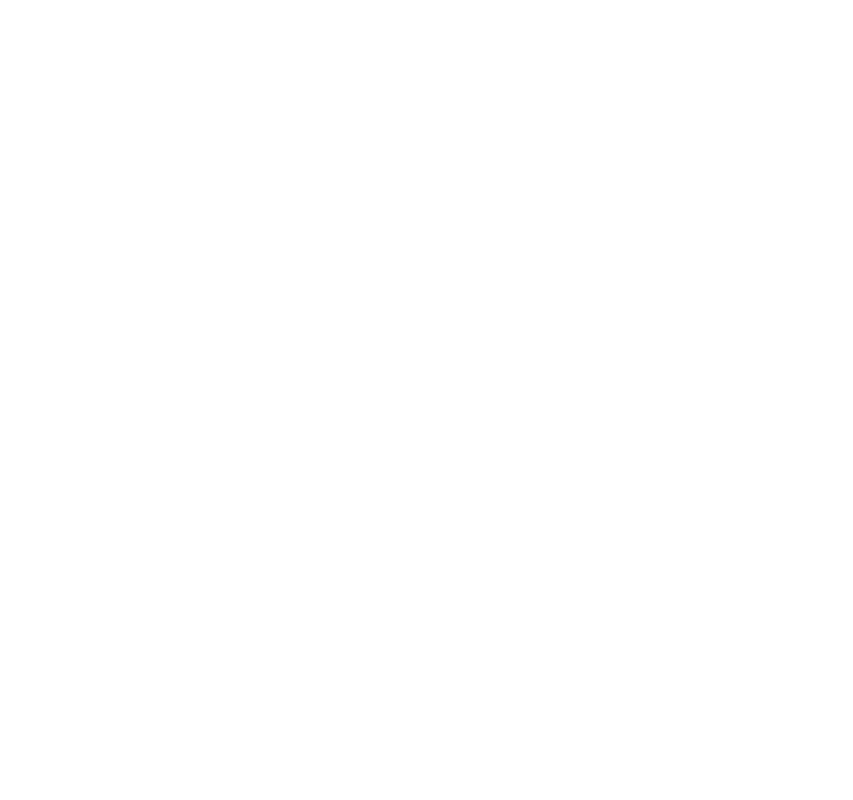
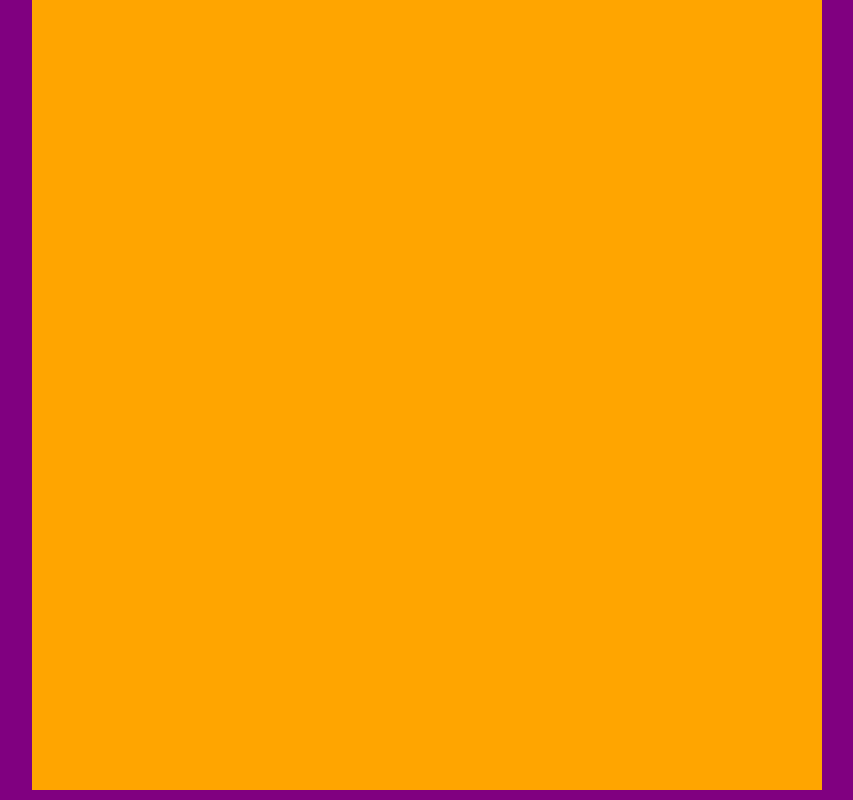
Before and after one commit to michaelfester/doodle, a website: page doodle.html in a window 1280 px wide. Shown: the whole page, without its empty margins (213-1066 px from the left). Drawn offline with nearby package versions, Linux system fonts and the light colour scheme.

Commit message:
Resize tests

```diff
--- a/doodle.html
+++ b/doodle.html
@@ -5,17 +5,29 @@
     <meta name="viewport" content="width=device-width, initial-scale=1.0">
     <meta http-equiv="Content-Type" content="text/html; charset=UTF-8">
     <style type="text/css">
-      html {
-        background: #fff;
+      body, html {
+        background: red;
+        margin: 0;
+        padding: 0;
+      }
+      #container {
+        position: absolute;
+        top: 0;
+        bottom: 0;
+        left: 0;
+        right: 0;
+        background: purple;
       }
       #doodle {
-        background: #fff;
+        background: orange;
         margin: 0 auto;
       }
     </style>
   </head>
   <body>
-    <div id="doodle"></div>
+    <div id="container">
+      <div id="doodle"></div>
+    </div>
   </body>
   <script src="https://ajax.googleapis.com/ajax/libs/jquery/1.9.1/jquery.min.js"></script>
   <script src="https://d3js.org/d3.v3.min.js"></script>
@@ -23,9 +35,11 @@
   <script src="doodle.js"></script>
   <script type="text/javascript">
     const resize = function() {
-      var width = window.innerWidth || document.documentElement.clientWidth || document.body.clientWidth;
-      var height = window.innerHeight || document.documentElement.clientHeight || document.body.clientHeight;
-      var size = Math.min(width, height) - 100;
+      var width = document.getElementById('container').offsetWidth;
+      var height = document.getElementById('container').offsetHeight;
+      // var width = window.innerWidth || document.documentElement.clientWidth || document.body.clientWidth;
+      // var height = window.innerHeight || document.documentElement.clientHeight || document.body.clientHeight;
+      var size = Math.min(width, height) - 10;
       document.getElementById('doodle').setAttribute("style","width:"+size+"px; height:"+size+"px");
     }
     window.onload = function() {
```
